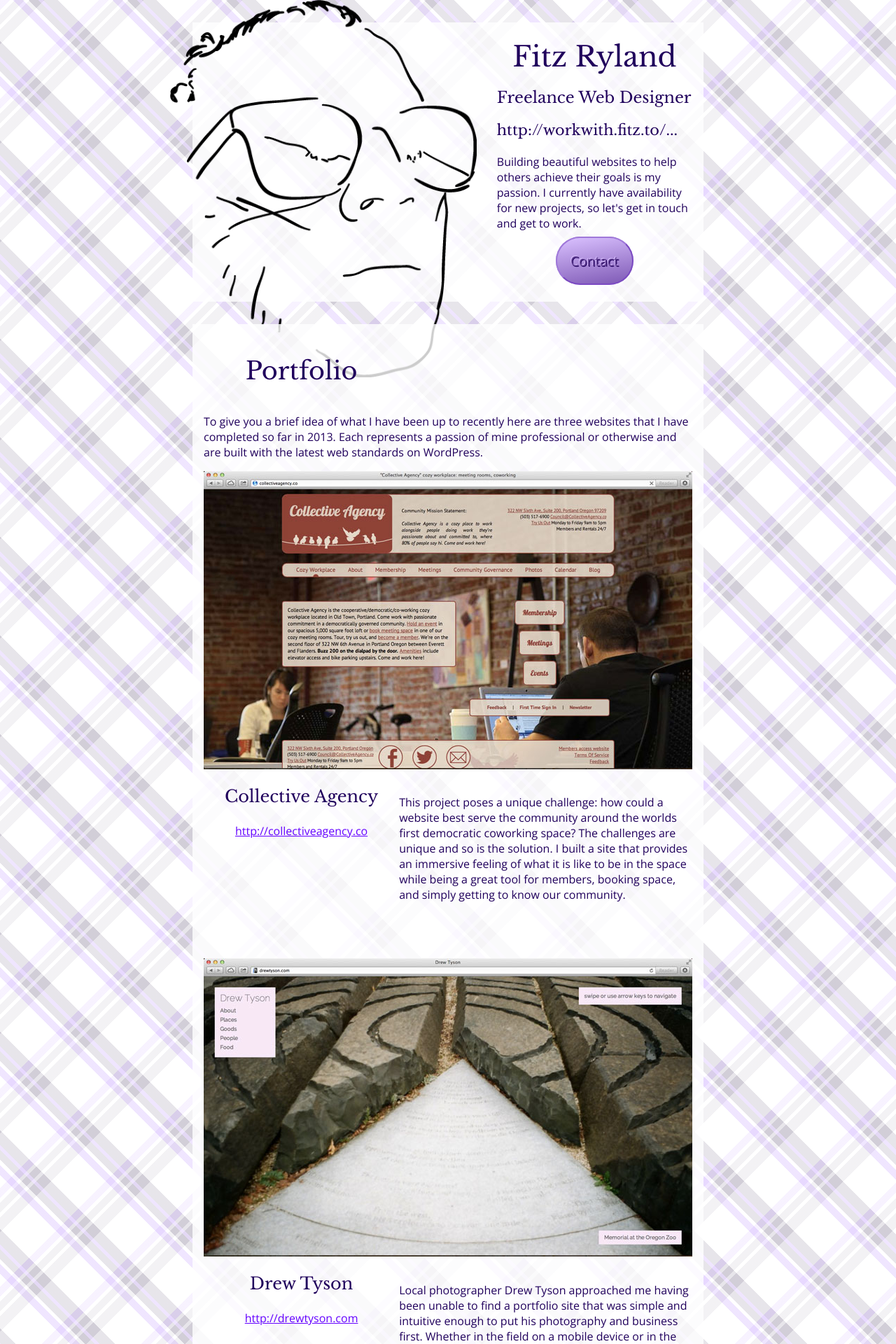
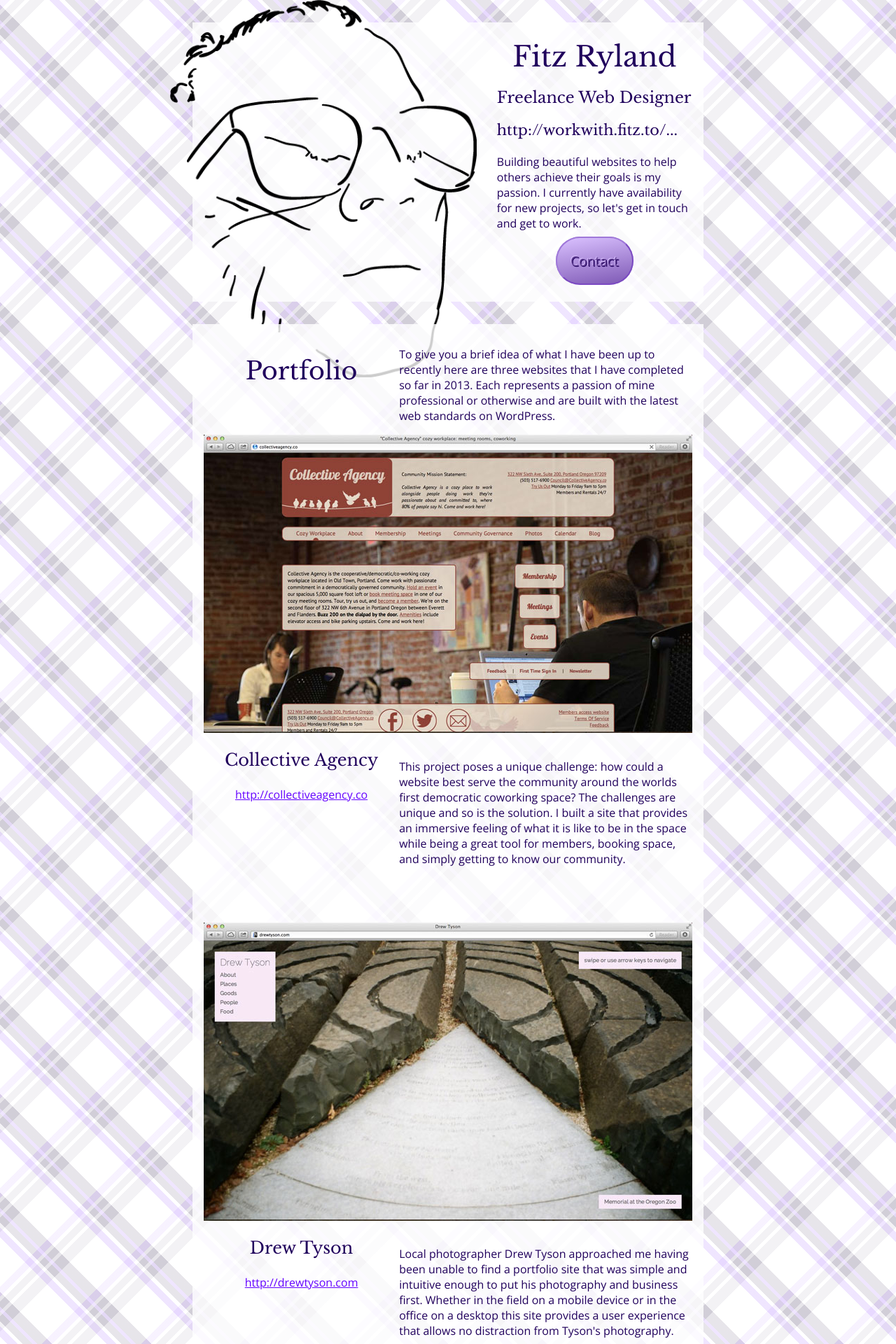
Before and after one commit to fitzryland/workwithfitzto, a Jekyll site: the page built from index.html, in a window 1280 px wide. Shown: the top 1920 px of the page at 70% size. Built offline with Jekyll 4.4.1, drawn with Linux system fonts in a browser that asks for light colours; nearby versions of some CDN libraries; Markdown is read by kramdown in place of the engine named in the settings.

Commit message:
styled portfolio description

```diff
--- a/_layouts/default.html
+++ b/_layouts/default.html
@@ -25,7 +25,7 @@
             </header>
             <section>
                 <h2 class="title">Portfolio</h2>
-                <p>To give you a brief idea of what I have been up to recently here are three websites that I have completed so far in 2013. Each represents a passion of mine professional or otherwise and are built with the latest web standards on WordPress.</p>
+                <p class="portDesc">To give you a brief idea of what I have been up to recently here are three websites that I have completed so far in 2013. Each represents a passion of mine professional or otherwise and are built with the latest web standards on WordPress.</p>
                 {% for project in site.categories.projects %}
                 <article class="project">
                     <a href="{{ project.link }}" target="_blank">
--- a/css/main.css
+++ b/css/main.css
@@ -149,9 +149,22 @@
       width: 115%; } }
 
 h2.title {
+  display: inline;
+  float: left;
   margin-bottom: 1.1em;
   text-align: center;
   width: 40%; }
+  @media only screen and (max-width: 600px) {
+    h2.title {
+      float: none; } }
+
+.portDesc {
+  float: right;
+  width: 60%; }
+  @media only screen and (max-width: 600px) {
+    .portDesc {
+      float: none;
+      width: 100%; } }
 
 article.project:after {
   content: "";
```
Also changed, not shown: css/main.scss (+13 -0 lines).
